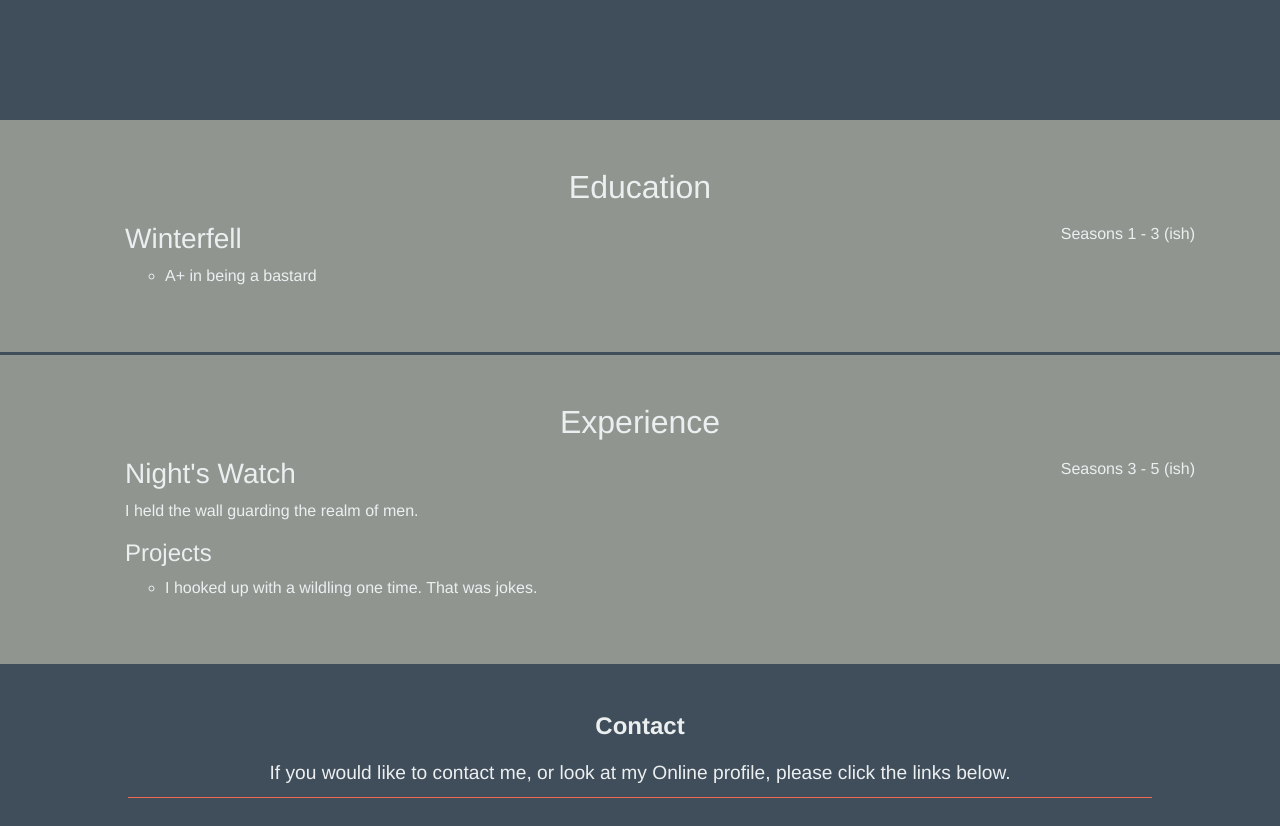
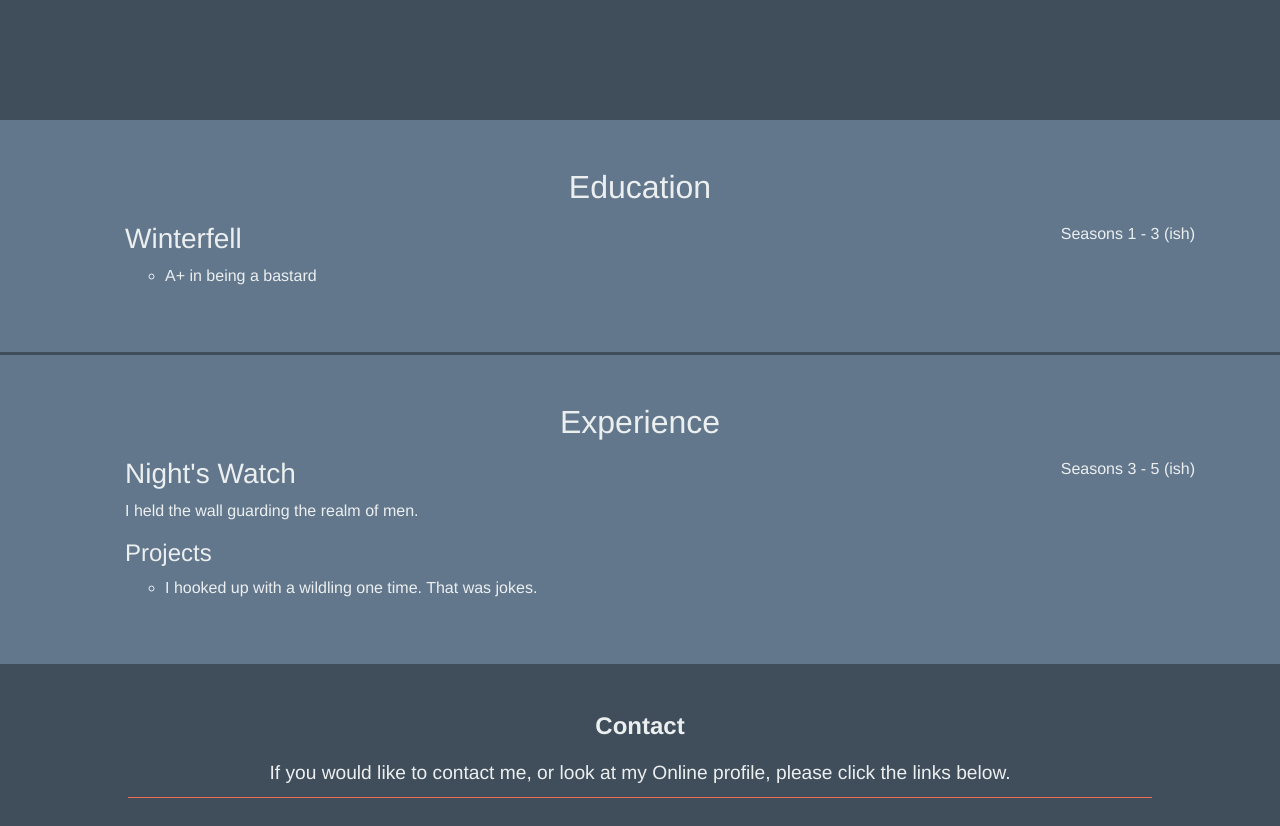
Before and after one commit to holistic-web/portfolio-fabricator, a Vue app: page / in a window 1280 px wide. Shown: the part 680-1506 px from the top of the page. Built offline with nearby package versions, Linux system fonts and the light colour scheme.

Commit message:
feat: changed secondary background colour

```diff
--- a/src/styles/theme.scss
+++ b/src/styles/theme.scss
@@ -2,15 +2,15 @@
 // Colours
 $white: #ebeff0;
 $grey: #404d5a;
-$greyDull: #909590;
 $greyLight: #b9bec3;
+$blueLight: #63778C;
 $blueDark: #404d5a;
 $orange: #ed6c52;
 $yellow: #eec215;
 
 // Theme
 $background-primary: $blueDark;
-$background-secondary: $greyDull;
+$background-secondary: $blueLight;
 $colour-primary: $yellow;
 $colour-secondary: $orange;
 $text-primary: $white;
```
